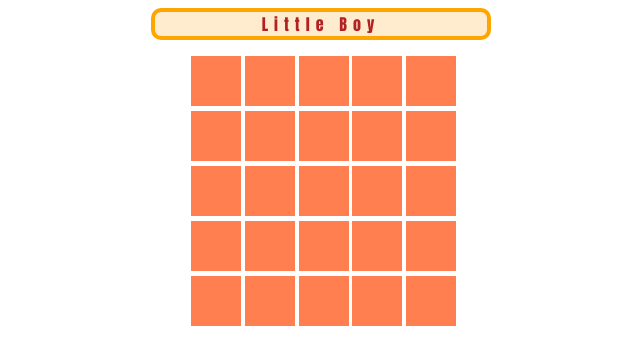
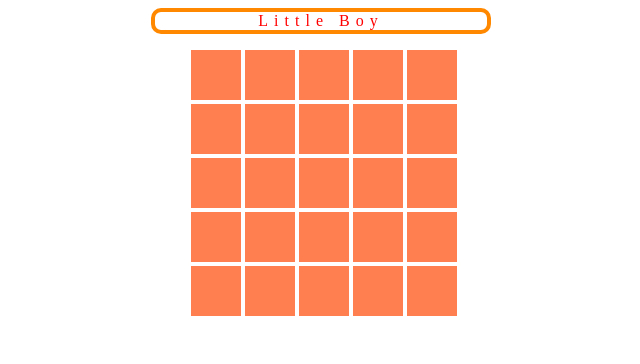
Before and after one commit to MarcosRodriguezAlonso/minesweeper, a website: page public/index.html in a window 1280 px wide. Shown: the whole page, without its empty margins (319-959 px from the left). Drawn offline with Linux system fonts and the light colour scheme.

Commit message:
Reset styles, cange colors to hex

```diff
--- a/public/styles/styles.css
+++ b/public/styles/styles.css
@@ -1,13 +1,15 @@
-* {
-  font-family: Impact, Haettenschweiler, "Arial Narrow Bold", sans-serif;
+*,
+::before,
+::after {
+  box-sizing: border-box;
 }
 
 .main-header {
   letter-spacing: 6px;
-  background: blanchedalmond;
+  background: #fff;
   border-radius: 10px;
-  border: 4px solid orange;
-  color: firebrick;
+  border: 4px solid #f80;
+  color: #f00;
   text-align: center;
 }
 
@@ -22,6 +24,6 @@
 .board li {
   width: 50px;
   height: 50px;
-  background-color: coral;
+  background-color: #ff7f50;
   display: inline-block;
 }
```
